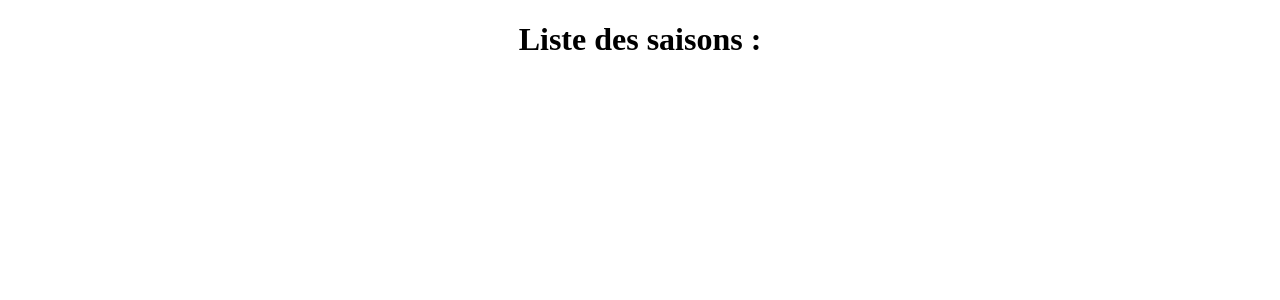
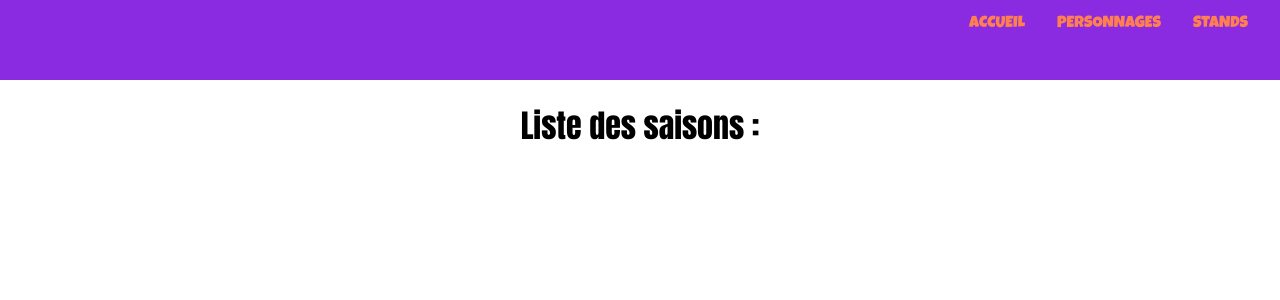
Before and after one commit to LouGrom/JojoDb, a Symfony app: template templates/default/homepage.html.twig in a window 1280 px wide. Shown: the top 300 px of the page. Run offline with Twig, Linux system fonts and the light colour scheme; the template is opened without the code that fills it, so the values that code supplies are empty; some libraries are stand-ins or nearby versions.

Commit message:
:lipstick:add style

```diff
--- a/public/css/style.css
+++ b/public/css/style.css
@@ -1,7 +1,15 @@
 /* HOME */
+body {
+    margin: 0px;
+    font-family: Impact, Haettenschweiler, 'Arial Narrow Bold', sans-serif;
+}
 
 h1 {
     text-align: center;
+}
+
+a {
+    color: coral;
 }
 
 .main-contain {
@@ -20,3 +28,56 @@ h1 {
 .postersHome a {
     margin-bottom: 2em;
 }
+
+.postersHome img {
+    height: 318px;
+    width: 212px;
+}
+
+nav {
+    background-color: blueviolet;
+    height: 10vh;
+    display: flex;
+    justify-content: flex-end ;
+    flex-direction: row;
+}
+
+nav ul {
+    display: flex;
+    list-style: none;
+}
+
+nav a {
+    margin-right: 2em;
+    text-decoration: none;
+    display: block;
+    text-transform: uppercase;
+    font-family: 'Luckiest Guy', cursive;
+}
+
+/* SEASON */
+
+.season-container {
+    display: flex;
+    width: 75%;
+    margin: auto;
+}
+
+.season-container img {
+    height: 20em;
+}
+
+.right {
+    display: flex;
+    flex-direction: column;
+}
+
+.character-list {
+    display: flex;
+    justify-content: space-between;
+    text-align: center;
+}
+
+.character-list img {
+    height: 10em;
+}
--- a/templates/base.html.twig
+++ b/templates/base.html.twig
@@ -4,9 +4,20 @@
         <meta charset="UTF-8">
         <title>{% block title %}Welcome!{% endblock %}</title>
         <link rel="stylesheet" href="{{ asset('css/style.css') }}">
+        <link href="https://fonts.googleapis.com/css2?family=Luckiest+Guy&display=swap" rel="stylesheet">
         {% block stylesheets %}{% endblock %}
     </head>
     <body>
+        <nav>
+            <div class="navlist">
+                <ul>
+                    <li><a href="">Accueil</a></li>
+                    <li><a href="">Personnages</a></li>
+                    <li><a href="">Stands</a></li>
+                </ul>
+            </div>
+        </nav>
+
         {% block body %}{% endblock %}
         {% block javascripts %}{% endblock %}
     </body>
```
Also changed, not shown: templates/season/view.html.twig (+8 -4 lines).
